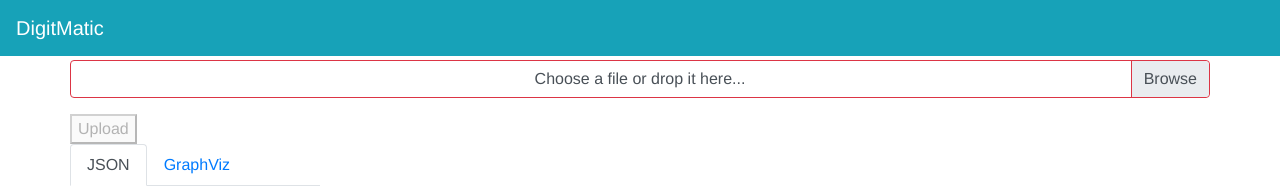
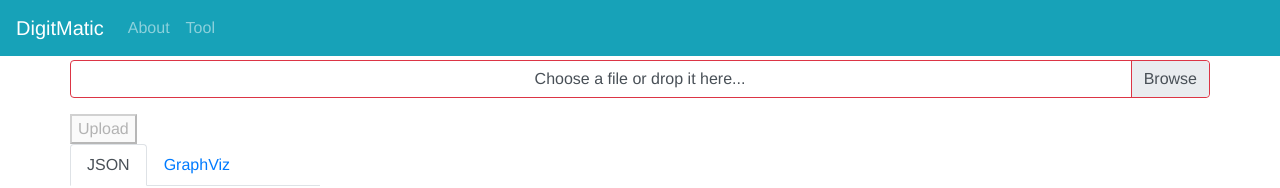
Before and after one commit to s-clerc/HackZurich2020Ui, a Vue app: page / in a window 1280 px wide. Shown: the top 188 px of the page. Built offline with nearby package versions, Linux system fonts and the light colour scheme.

Commit message:
Add about view

```diff
--- a/src/App.vue
+++ b/src/App.vue
@@ -6,9 +6,16 @@
       <!-- <b-navbar-toggle target="nav-collapse"></b-navbar-toggle> -->
 
       <b-collapse id="nav-collapse" is-nav>
+        <b-navbar-nav>
+          <b-nav-item v-on:click="state = 'about-view'">About</b-nav-item>
+          <b-nav-item v-on:click="state = 'main-view'">Tool</b-nav-item>
+        </b-navbar-nav>
       </b-collapse>
     </b-navbar>
-    <MainView></MainView>
+    <MainView v-if="state=='main-view'"></MainView>
+    <div v-if="state=='about-view'">
+      Hello, we are people
+    </div>
   </div>
 </template>
 
@@ -19,6 +26,11 @@
   name: 'App',
   components: {
     MainView
+  },
+  data: () => {
+    return {
+      state: "main-view"
+    }
   }
 }
 </script>
```
